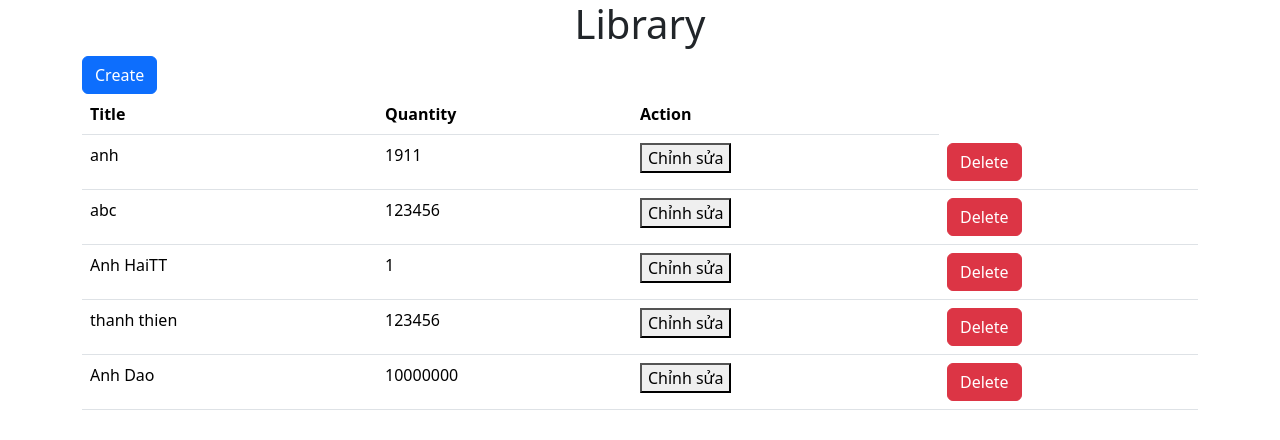
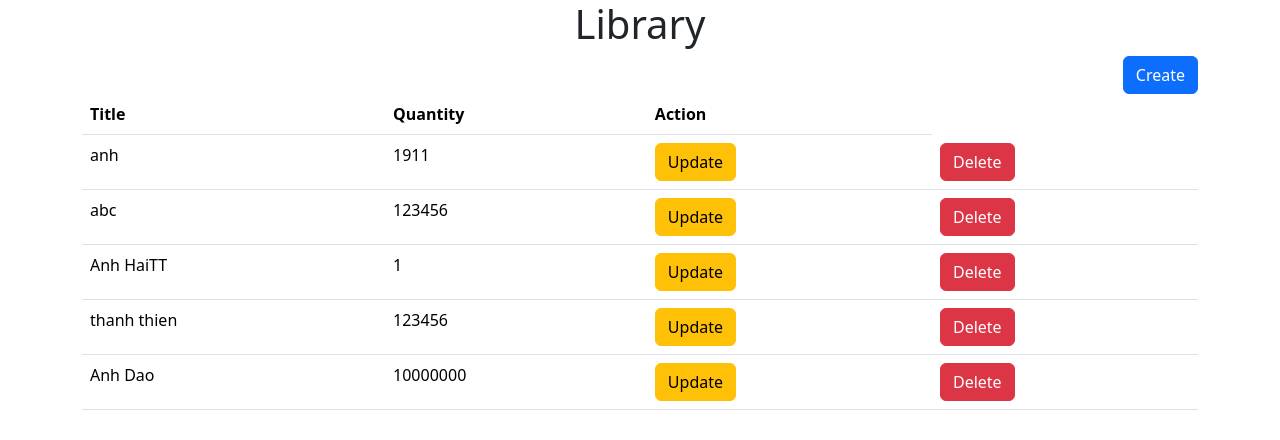
Before and after one commit to AnhDao19112001/Module-5, a React (Create React App) app in the folder exercise/exercise_6/manager-book/: page / in a window 1280 px wide. Shown: the top 440 px of the page. Built offline with nearby package versions, Linux system fonts and the light colour scheme; data requests are answered from the project's data file.

Commit message:
dao update exercise 6.2

```diff
--- a/exercise/exercise_6/manager-book/src/components/ManagerBook.js
+++ b/exercise/exercise_6/manager-book/src/components/ManagerBook.js
@@ -49,7 +49,7 @@ export function ManagerBook() {
         <>
             <div className='container'>
                 <h1 style={{textAlign: 'center'}}>Library</h1>
-                <button className="btn btn-primary btn-add"><NavLink to={'/add'} className='nav-link'>Create</NavLink>
+                <button className="btn btn-primary btn-add" style={{float: 'right'}}><NavLink to={'/add'} className='nav-link'>Create</NavLink>
                 </button>
                 <table className='table'>
                     <thead>
@@ -65,8 +65,8 @@ export function ManagerBook() {
                             <td>{value.title}</td>
                             <td>{value.quantity}</td>
                             <td>
-                                <button>
-                                    <NavLink className='nav-link' to={`/update/${value.id}`}> Chỉnh sửa</NavLink>
+                                <button type={'button'} className={'btn btn-warning'}>
+                                    <NavLink className='nav-link' to={`/update/${value.id}`}>Update</NavLink>
                                 </button>
                             </td>
                             <td>
```
